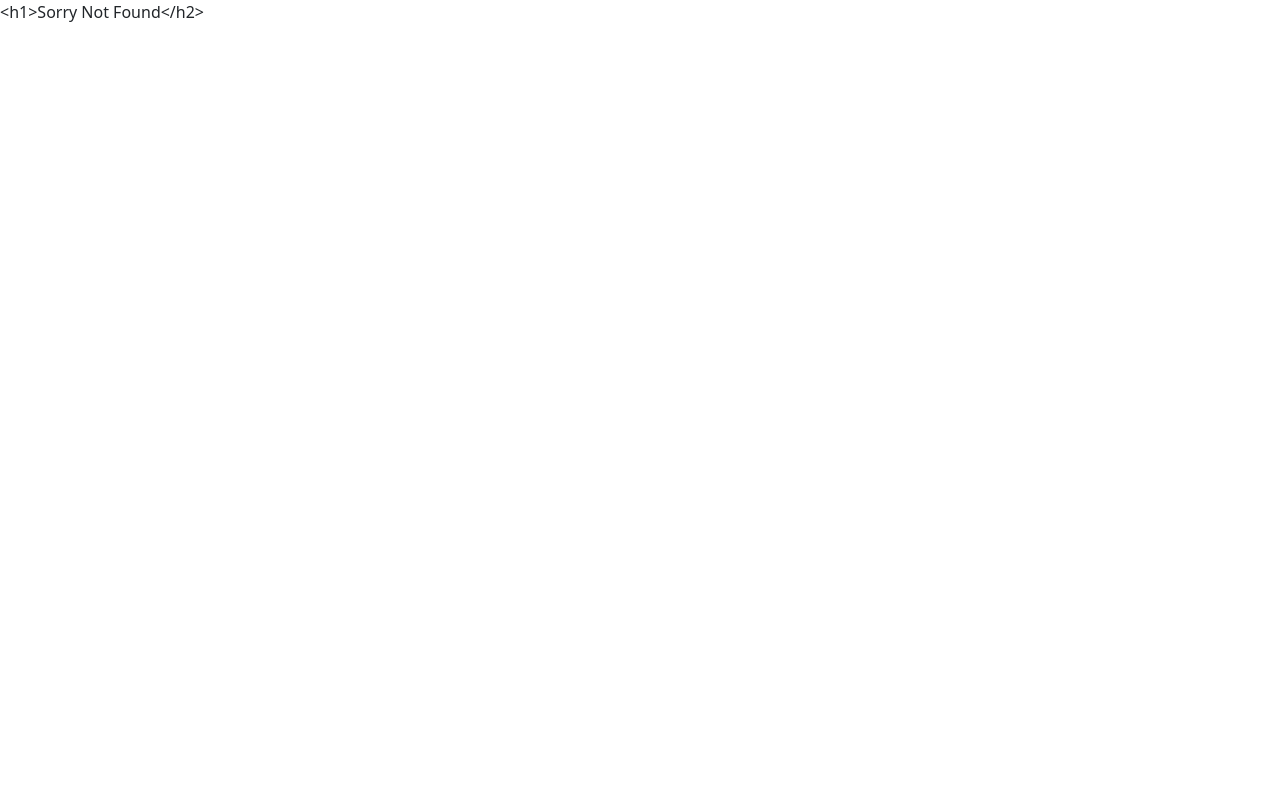
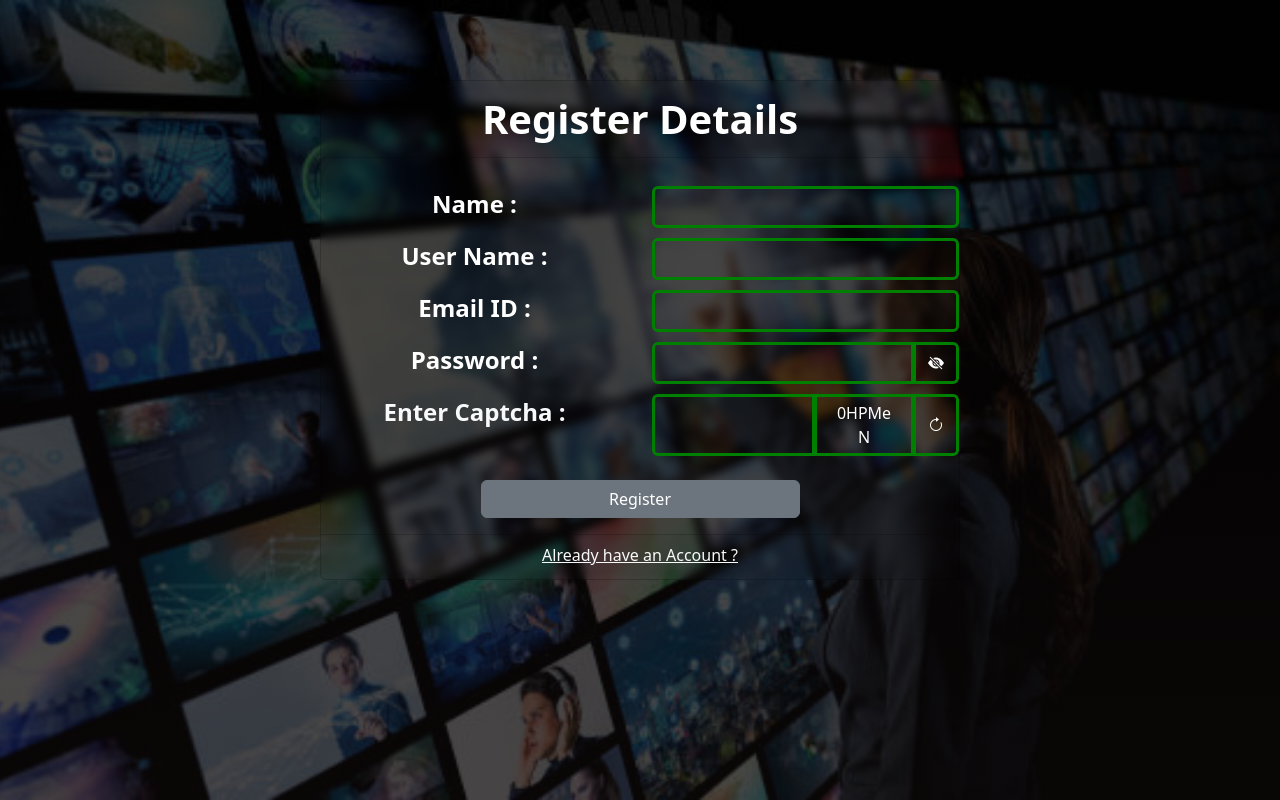
Before and after one commit to Himanshu12866/library-project, a React (Create React App) app: page /newuser in a window 1280 px wide. Before the commit this address had no page. Built offline with nearby package versions, Linux system fonts and the light colour scheme.

Commit message:
"Added RegisterUser component and route, updated UserLogin link to point to new user registration page"

```diff
--- a/src/components/index.jsx
+++ b/src/components/index.jsx
@@ -5,6 +5,7 @@ import AdminDashBoard from "./adminDashboard";
 import AddVideo from "./addVdo";
 import EditVdo from "./editVdo";
 import UserLogin from "./userLogin";
+import RegisterUser from "./registeruser";
 
 
 export default function IndexPage() {
@@ -19,6 +20,7 @@ export default function IndexPage() {
                     <Route path="/adminDash" element={<AdminDashBoard />} />
                     <Route path="/addVideo" element={<AddVideo />} />
                     <Route path="/editVdo/:videoId" element={<EditVdo />} />
+                    <Route path="/newuser" element={<RegisterUser/>} />
                     <Route path="*" element={"<h1>Sorry Not Found</h2>"}></Route>
                 </Routes>
             </BrowserRouter>
--- /dev/null
+++ b/src/components/registeruser.jsx
@@ -0,0 +1,94 @@
+
+import { useState , useEffect } from "react";
+import useCapcha from "../Hooks/capcha";
+// import { useNavigate } from "react-router-dom";
+import { Link } from "react-router-dom";
+export default function RegisterUser() {
+    const [otp, setOtp] = useState("");
+    const [type, setType] = useState("password")
+    const [eye, setEye] = useState("bi bi-eye-slash-fill")
+    function Generate() {
+        let code = useCapcha
+        setOtp(code)
+    }
+    function ShowPsw() {
+        if (type === "password") {
+            setType("text")
+            setEye("bi bi-eye-fill")
+        }
+        else {
+            setType("password")
+            setEye("bi bi-eye-slash-fill")
+        }
+    }
+    useEffect(() => {
+        Generate()
+    }, [])
+    return (
+        <div className="home-box-1 d-flex justify-content-center">
+
+            <div className="card w-50" id="CardId">
+                <div className="card-header">Register Details</div>
+                <form>
+                    <div className="row my-2">
+                        <div className="col-lg-6">
+                            <label className="form-label fw-bold fs-4"> Name :</label>
+                        </div>
+                        <div className="col-lg-6">
+                            <input className="form-control text-light" style={{ backgroundColor: "transparent", border: "3px solid green" }}></input>
+                        </div>
+                    </div>
+                    <div className="row my-2">
+                        <div className="col-lg-6">
+                            <label className="form-label fw-bold fs-4">User Name :</label>
+                        </div>
+                        <div className="col-lg-6">
+                            <input className="form-control text-light" style={{ backgroundColor: "transparent", border: "3px solid green" }}></input>
+                        </div>
+                    </div>
+                    <div className="row my-2">
+                        <div className="col-lg-6">
+                            <label className="form-label fw-bold fs-4"> Email ID :</label>
+                        </div>
+                        <div className="col-lg-6">
+                            <input className="form-control text-light" style={{ backgroundColor: "transparent", border: "3px solid green" }}></input>
+                        </div>
+                    </div>
+                    <div className="row my-2">
+                        <div className="col-lg-6">
+                            <label className="form-label fw-bold fs-4"> Password :</label>
+                        </div>
+
+                        <div className="col-lg-6">
+                                <div className="input-group">
+                                    <input type={type} className="form-control text-light" style={{ backgroundColor: "transparent", border: "3px solid green" }}></input>
+                                    <span className={`input-group-text ${eye}`} onClick={ShowPsw} style={{ backgroundColor: "transparent", color: "white", border: "3px solid green" }}></span>
+                                </div>
+                            </div>                        </div>
+
+                    <div className="row my-2">
+                        <div className="col-lg-6">
+                            <label className="form-label text-light fs-4 fw-bold">Enter Captcha :</label>
+                        </div>
+                        <div className="col-lg-6">
+                            <div className="input-group">
+                                <input className="form-control text-light" style={{ backgroundColor: "transparent", border: "3px solid green" }}></input>
+                                <span className="input-gruop-text px-3 py-1" style={{ backgroundColor: "transparent", color: "white", border: "3px solid green", width: "100px" }}>{otp}</span>
+                                <span className="input-group-text bi bi-arrow-clockwise" onClick={Generate} style={{ backgroundColor: "transparent", color: "white", border: "3px solid green", cursor: "pointer" }}></span>
+                            </div>
+                        </div>
+                    </div>
+                    <button className="btn btn-secondary w-50 my-3">Register</button>
+                </form>
+                <div className="card-footer">
+                    <div className="row">
+                        <div className="col-lg-12">
+                            <Link to="/userlogin" className="form-label text-light">Already have an Account ?</Link>
+                        </div>
+
+                    </div>
+                </div>
+            </div>
+        </div>
+    )
+}
--- a/src/components/userLogin.jsx
+++ b/src/components/userLogin.jsx
@@ -69,7 +69,7 @@ export default function UserLogin() {
                 <div className="card-footer">
                     <div className="row">
                         <div className="col-lg-6">
-                            <Link to="" className="form-label text-light">Create A New Account ?</Link>
+                            <Link to="/newuser" className="form-label text-light">Create A New Account ?</Link>
                         </div>
                         <div className="col-lg-6">
                             <Link to="" className="form-label text-light">Forgot Password?</Link>
```
